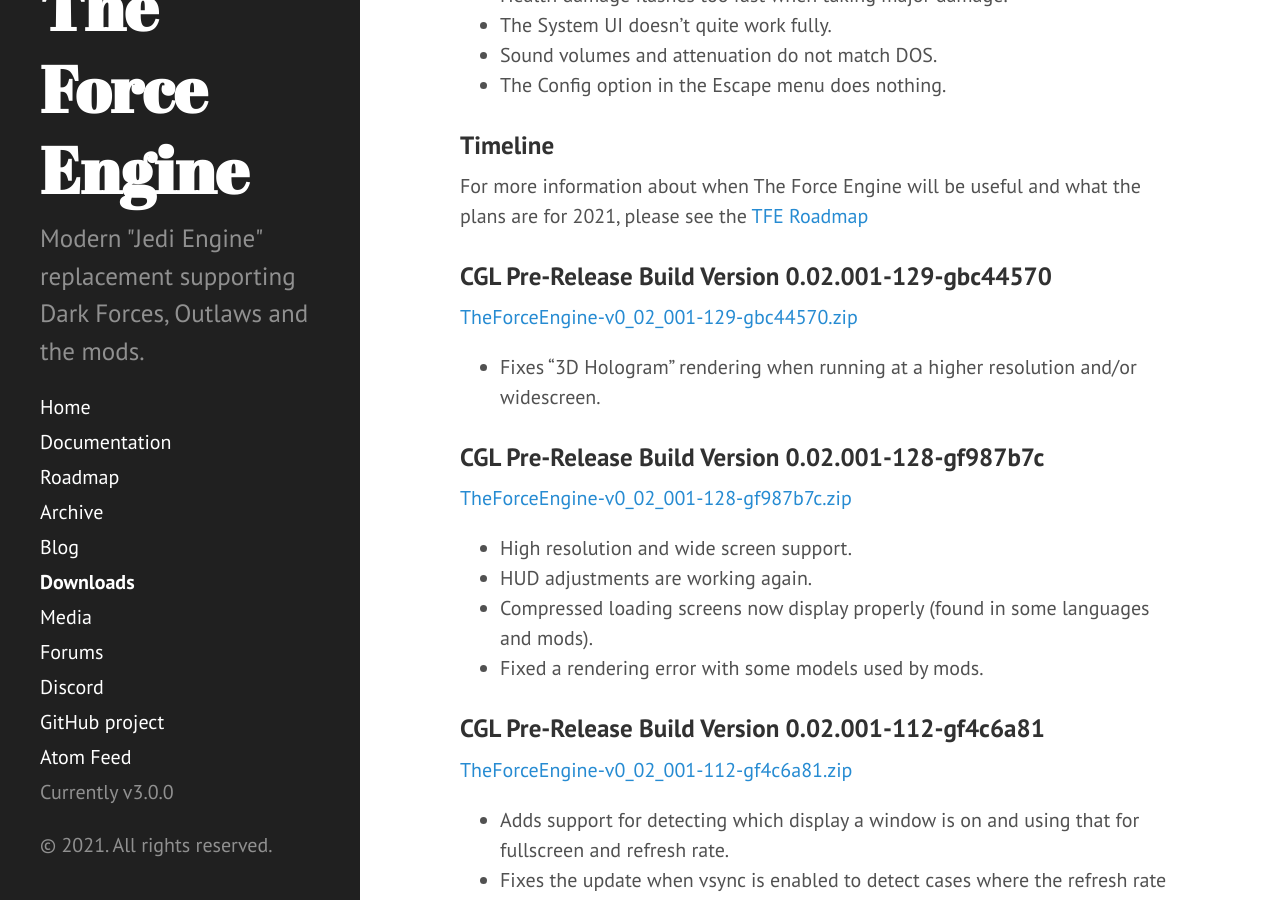
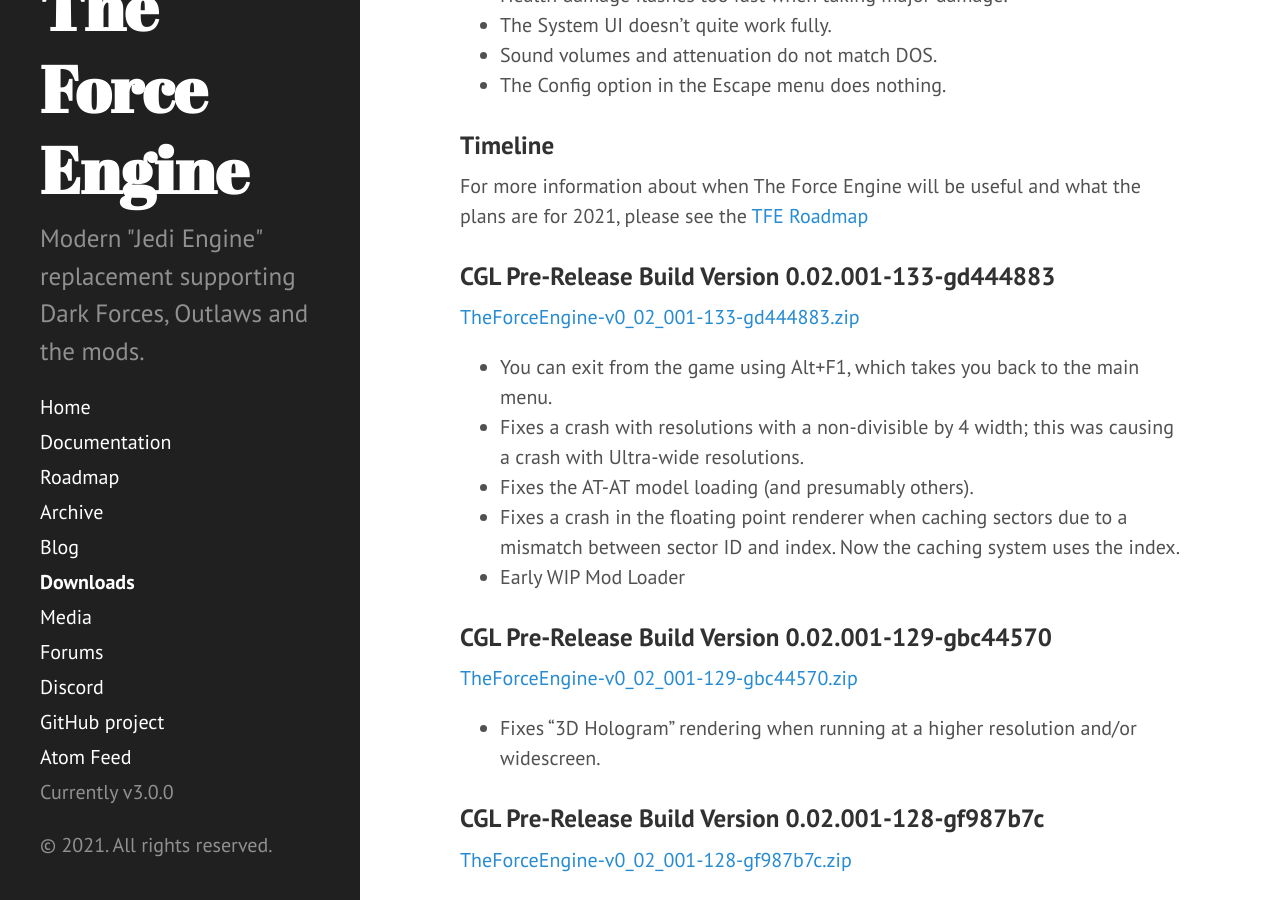
Before and after one commit to TheForceEngine/TheForceEngine.github.io, a Jekyll site: the page built from downloads.md, in a window 1280 px wide and 900 px high, scrolled down 703 px. Built offline with Jekyll 4.4.1, drawn with Linux system fonts in a browser that asks for light colours.

Commit message:
Update downloads.md

```diff
--- a/downloads.md
+++ b/downloads.md
@@ -26,6 +26,15 @@
 
 ### Timeline
 For more information about when The Force Engine will be useful and what the plans are for 2021, please see the [TFE Roadmap](Roadmap.md)
+
+### CGL Pre-Release Build Version 0.02.001-133-gd444883
+[TheForceEngine-v0_02_001-133-gd444883.zip](archive/TheForceEngine-v0_02_001-133-gd444883.zip) <br>
+* You can exit from the game using Alt+F1, which takes you back to the main menu.
+* Fixes a crash with resolutions with a non-divisible by 4 width; this was causing a crash with Ultra-wide resolutions.
+* Fixes the AT-AT model loading (and presumably others).
+* Fixes a crash in the floating point renderer when caching sectors due to
+a mismatch between sector ID and index. Now the caching system uses the index.
+* Early WIP Mod Loader
 
 ### CGL Pre-Release Build Version 0.02.001-129-gbc44570
 [TheForceEngine-v0_02_001-129-gbc44570.zip](archive/TheForceEngine-v0_02_001-129-gbc44570.zip) <br>
```
